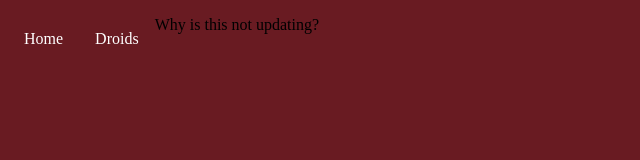
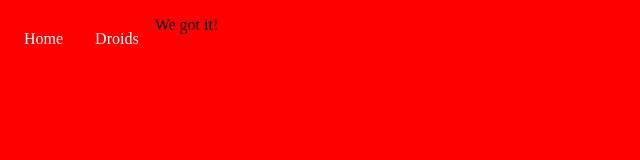
Before and after one commit to caseywalker/week1-starwars, a plain HTML site: page index.html in a window 1280 px wide. Shown: the whole page, without its empty margins (0-640 px from the left). Drawn offline with Linux system fonts and the light colour scheme.

Commit message:
fixed bugs in css

```diff
--- a/index.html
+++ b/index.html
@@ -15,7 +15,7 @@
       </ul>
     </nav>
   </header>
-  <p>Why is this not updating?</p>
+  <p>We got it!</p>
   <script src="main.js"></script>
 </body>
 </html>
--- a/main.css
+++ b/main.css
@@ -1,5 +1,5 @@
 body {
-  background-color: rgb(105, 27, 34);
+  background-color: red;
 }
 
 ul {
```
Also changed, not shown: droids.html (+6 -1 lines).
